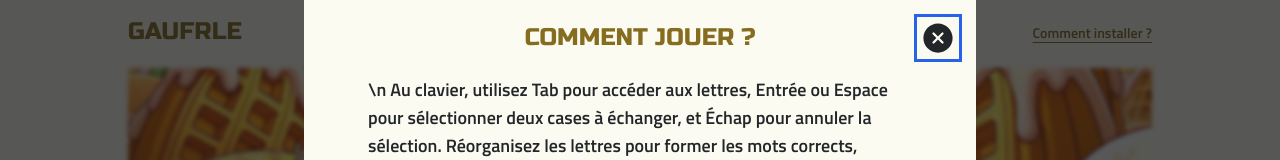
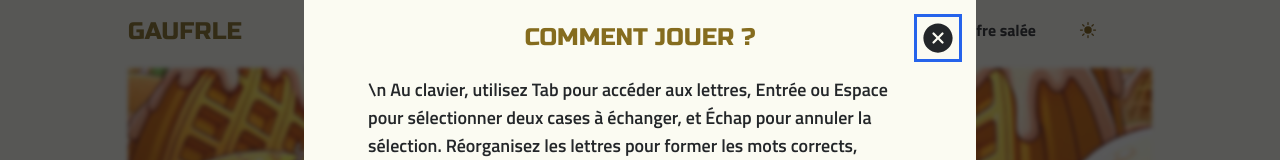
Before and after one commit to William-Louis-Louisy/gaufrle, a React (Vite) app: page / in a window 1280 px wide. Shown: the top 160 px of the page. Built offline with nearby package versions, Linux system fonts and the light colour scheme; some icons are missing.

Commit message:
revert(ui): remove unapproved PWA installation control from navbar

```diff
--- a/src/components/Navigation/Header.tsx
+++ b/src/components/Navigation/Header.tsx
@@ -1,5 +1,4 @@
 import DarkModeToggle from "../DarkModeToggle";
-import InstallApp from "../InstallApp";
 import { Dispatch, SetStateAction } from "react";
 import { FaCircleQuestion, FaBars } from "react-icons/fa6";
 import { Link, useLocation } from "react-router-dom";
@@ -73,7 +72,6 @@ function Header({ setModal, isMenuOpen, setIsMenuOpen }: HeaderProps) {
         </button>
       </div>
 
-      <InstallApp />
       <button
         type="button"
         aria-label={isMenuOpen ? "Fermer le menu" : "Ouvrir le menu"}
```
